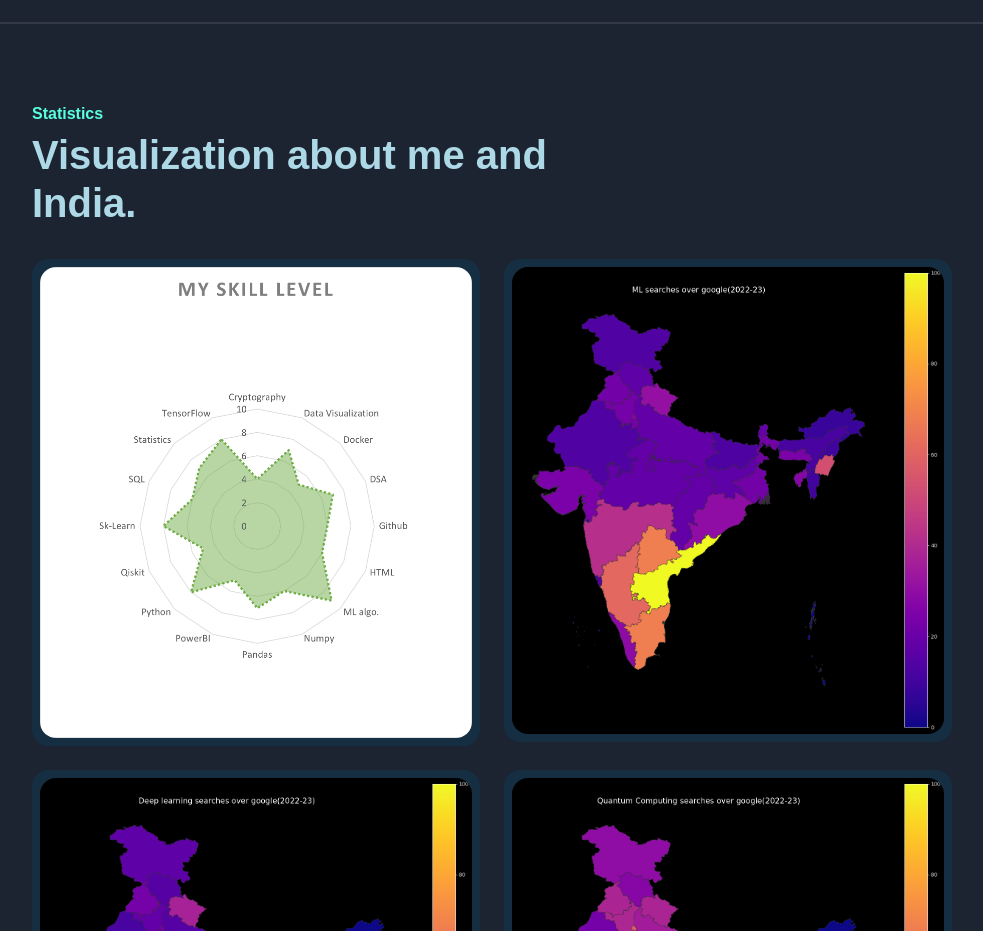
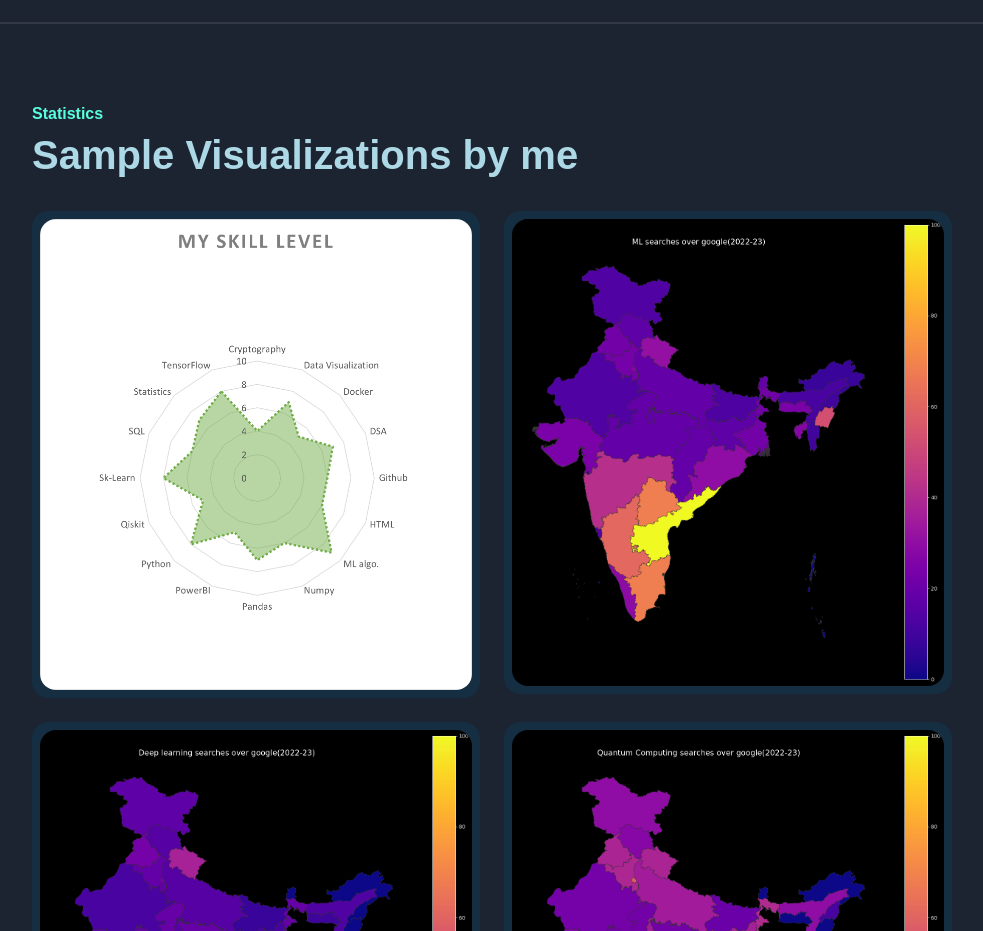
Before and after one commit to ka-us-tubh/portfolio, a plain HTML site: page index.html in a window 1280 px wide. Shown: the part 5980-6911 px from the top of the page, without its empty margins (268-1251 px from the left). Drawn offline with Linux system fonts and the light colour scheme; a web font is replaced by a local one.

Commit message:
Update index.html

```diff
--- a/index.html
+++ b/index.html
@@ -869,7 +869,7 @@
           <div class="row pb-4" data-aos="fade-up">
             <div class="col-lg-8">
               <h6 class="text-brand">Statistics</h6>
-              <h1>Visualization about me and India.</h1>
+              <h1>Sample Visualizations by me</h1>
             </div>
           </div>
         <div class="row gy-4">
```
